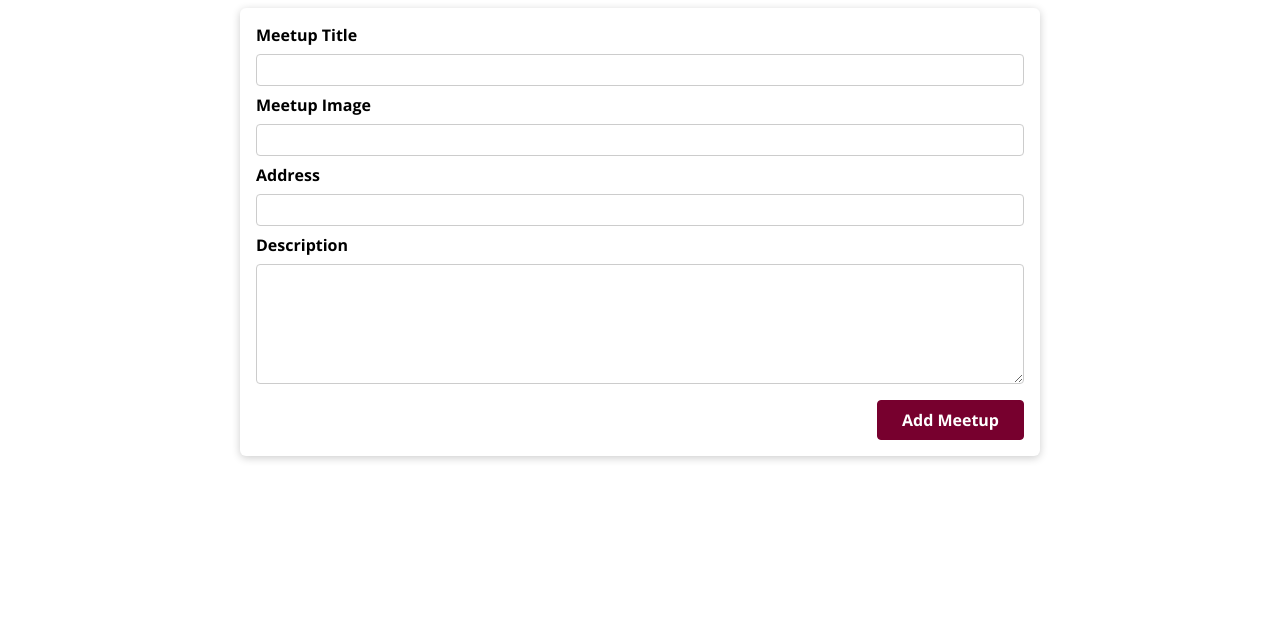
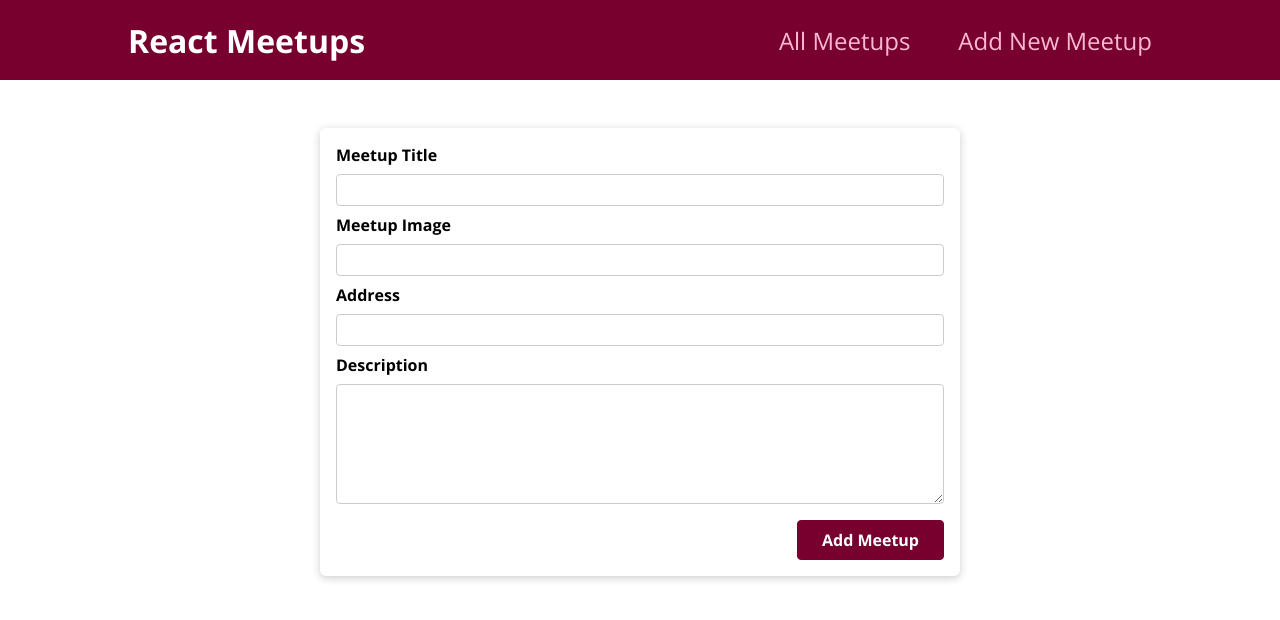
Before and after one commit to firnazluztian/learn-nextjs, a Next.js app in the folder meetup-app/: page /new-meetup in a window 1280 px wide. Shown: the top 620 px of the page. Built offline with nearby package versions, Linux system fonts and the light colour scheme.

Commit message:
add routing on button click

```diff
--- a/meetup-app/components/layout/MainNavigation.js
+++ b/meetup-app/components/layout/MainNavigation.js
@@ -1,4 +1,5 @@
 import classes from './MainNavigation.module.css';
+import Link from 'next/link'
 
 function MainNavigation() {
 
@@ -8,10 +9,10 @@ function MainNavigation() {
       <nav>
         <ul>
           <li>
-            <Link to='/'>All Meetups</Link>
+            <Link href='/'>All Meetups</Link>
           </li>
           <li>
-            <Link to='/new-meetup'>Add New Meetup</Link>
+            <Link href='/new-meetup'>Add New Meetup</Link>
           </li>
         </ul>
       </nav>
--- a/meetup-app/components/meetups/MeetupList.js
+++ b/meetup-app/components/meetups/MeetupList.js
@@ -4,9 +4,9 @@ import classes from './MeetupList.module.css';
 function MeetupList(props) {
   return (
     <ul className={classes.list}>
-      {props.meetups.map((meetup) => (
+      {props.meetups.map((meetup, index) => (
         <MeetupItem
-          key={meetup.id}
+          key={index}
           id={meetup.id}
           image={meetup.image}
           title={meetup.title}
--- a/meetup-app/pages/_app.js
+++ b/meetup-app/pages/_app.js
@@ -1,7 +1,8 @@
 import '../styles/globals.css'
+import Layout from "../components/layout/Layout";
 
 function MyApp({ Component, pageProps }) {
-  return <Component {...pageProps} />
+  return <Layout><Component {...pageProps} /></Layout>
 }
 
 export default MyApp
--- a/meetup-app/pages/new-meetup/index.js
+++ b/meetup-app/pages/new-meetup/index.js
@@ -3,9 +3,7 @@ import NewMeetupForm from '../../components/meetups/NewMeetupForm';
 function NewMeetupPage() {
   const addMeetupHandler = enteredMeetupData => console.log(enteredMeetupData)
 
-  return <div style={{margin: '0 auto', width: 800}}>
-    <NewMeetupForm onAddMeetup={addMeetupHandler}/>
-  </div>
+  return <NewMeetupForm onAddMeetup={addMeetupHandler}/>
 }
 
 export default NewMeetupPage;
--- a/meetup-app/styles/globals.css
+++ b/meetup-app/styles/globals.css
@@ -6,6 +6,7 @@
 
 body {
   font-family: 'Open Sans', 'Lato', sans-serif;
+  margin: 0;
 }
 
 h1,
```
Also changed, not shown: meetup-app/components/meetups/MeetupItem.js (+6 -1 lines), meetup-app/pages/index.js (+3 -8 lines).
